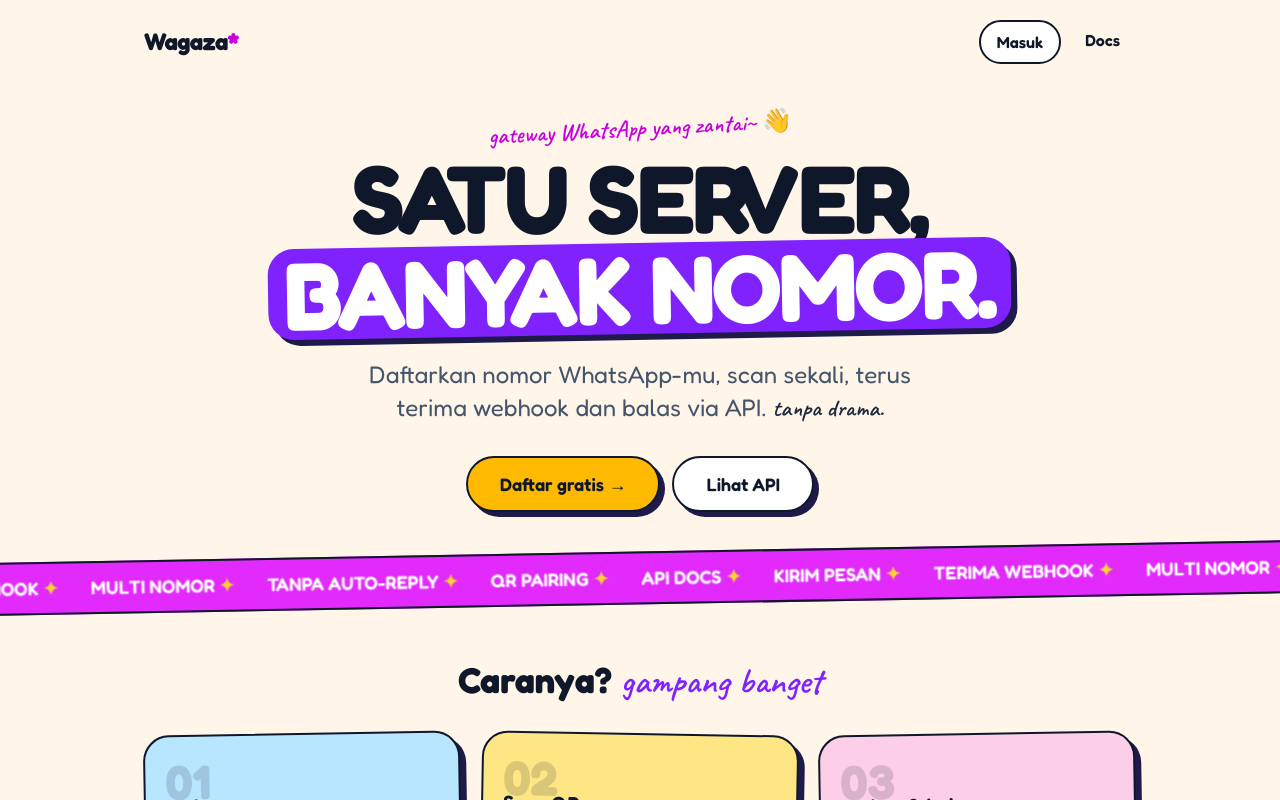
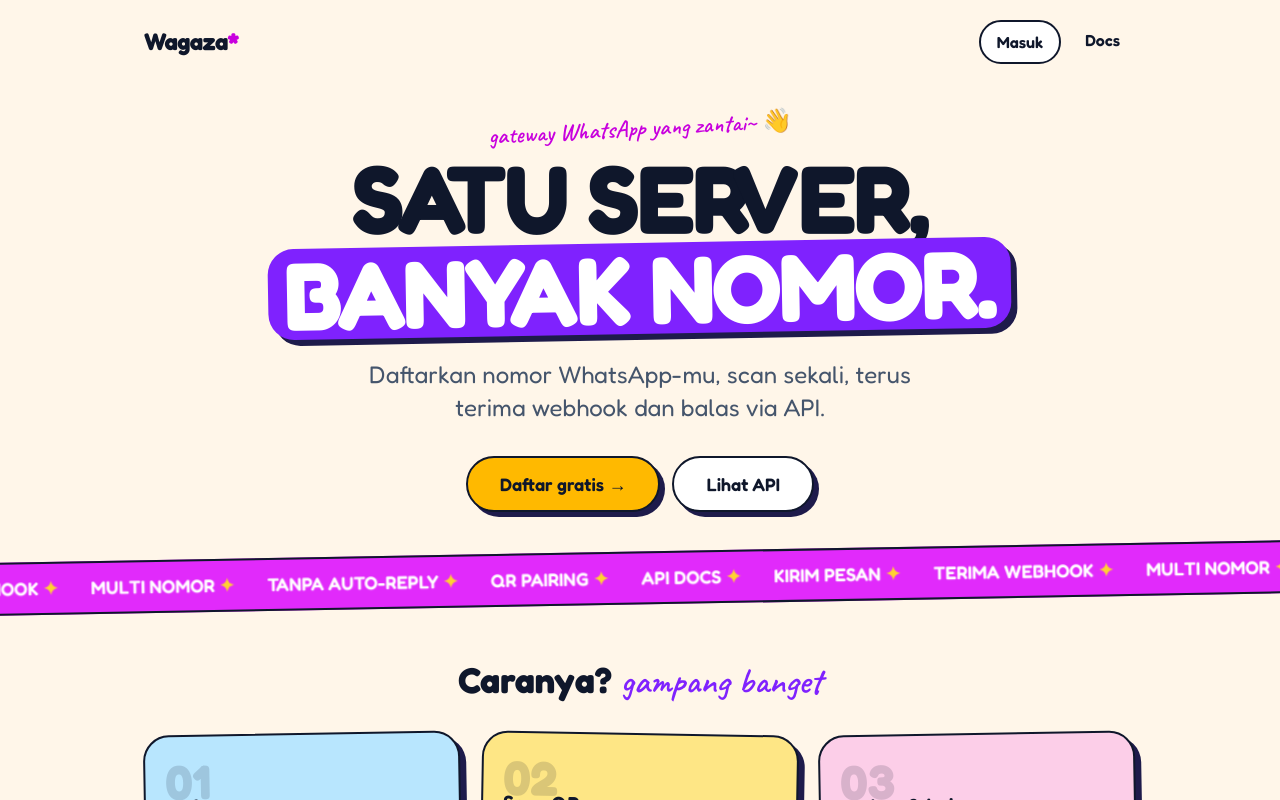
Before and after one commit to sonyarianto/wagaza-web, a Next.js app: page / in a window 1280 px wide. Shown: the top 800 px of the page. Built offline with nearby package versions, Linux system fonts and the light colour scheme.

Commit message:
copy: drop tanpa drama tagline

```diff
--- a/app/page.tsx
+++ b/app/page.tsx
@@ -40,7 +40,7 @@
         </h1>
         <p className="font-display mt-6 text-xl sm:text-2xl text-slate-600 max-w-xl mx-auto leading-snug">
           Daftarkan nomor WhatsApp-mu, scan sekali, terus terima webhook dan
-          balas via API. <span className="font-hand text-2xl text-slate-800">tanpa drama.</span>
+          balas via API.
         </p>
         <div className="mt-8 flex gap-3 justify-center flex-wrap">
           <Link
```
